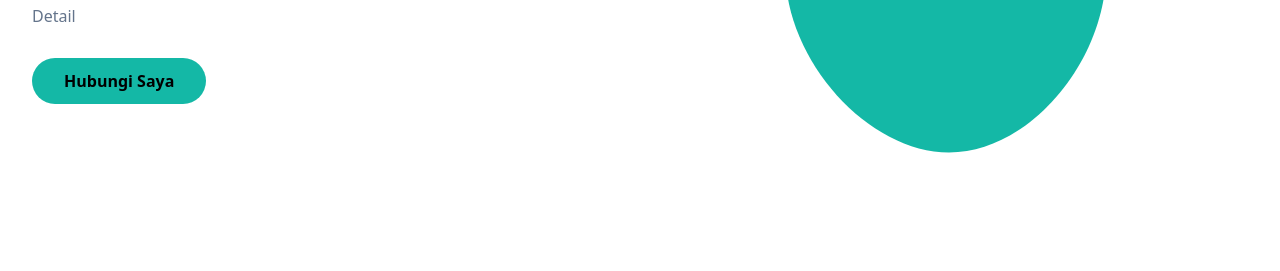
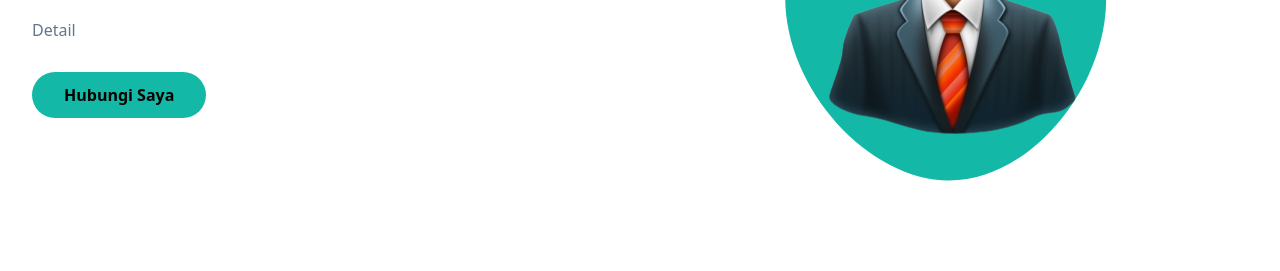
Before and after one commit to amsbtvr/portfolio, a website: page index.html in a window 1280 px wide. Shown: the part 314-585 px from the top of the page. Drawn offline with Linux system fonts and the light colour scheme; the site is published under a folder, as on GitHub Pages, so addresses that start at the root find nothing.

Commit message:
repair img

```diff
--- a/index.html
+++ b/index.html
@@ -27,7 +27,7 @@
                 </div>
                 <div class="w-full self-end px-4 lg:w-1/2">
                     <div class="relative mt-10 lg:mt-0 lg:right-0">
-                        <img src="/dist/img/Profile_Picture.png" alt="Khairul Hazwan" class="max-w-full mx-auto"
+                        <img src="./dist/img/Profile_Picture.png" alt="Khairul Hazwan" class="max-w-full mx-auto"
                             width="300" height="300" />
                         <span class="absolute -bottom-10 -z-10 left-1/2 -translate-x-1/2 md:scale-125">
                             <svg width="600" height="400" viewBox="0 0 200 200" xmlns="http://www.w3.org/2000/svg">
```
Also changed, not shown: 1 other file.
